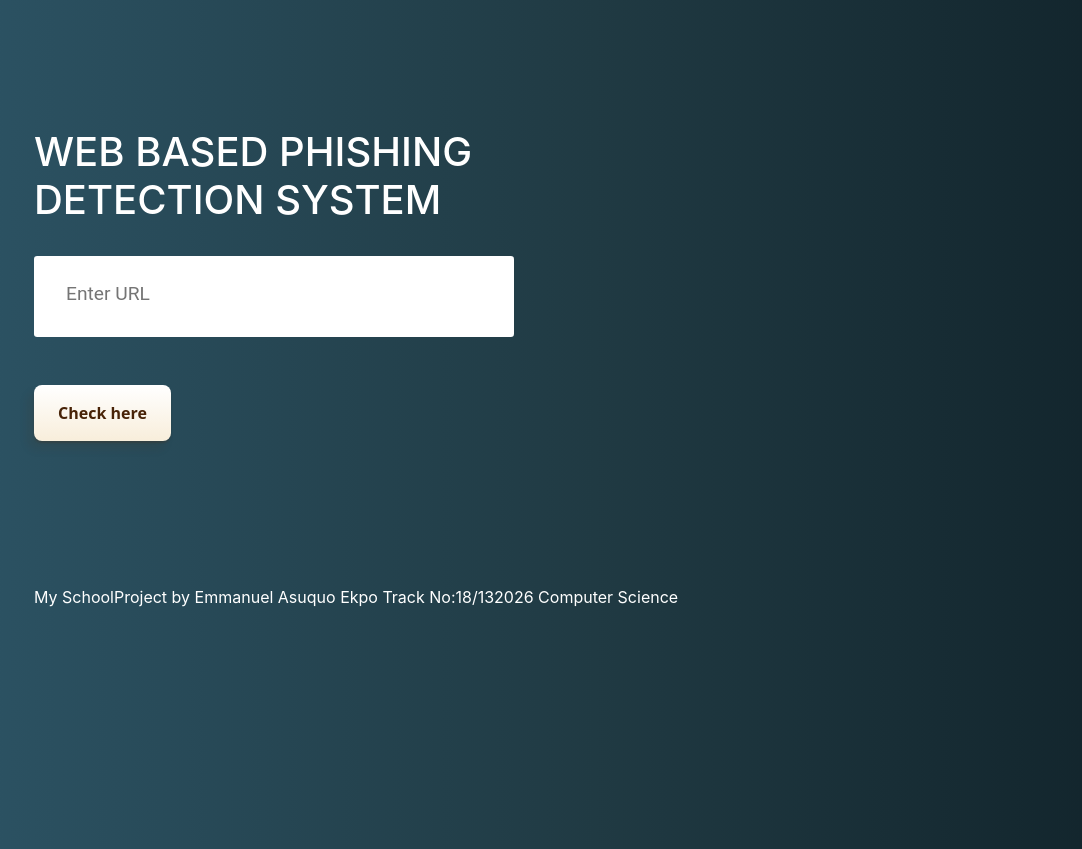
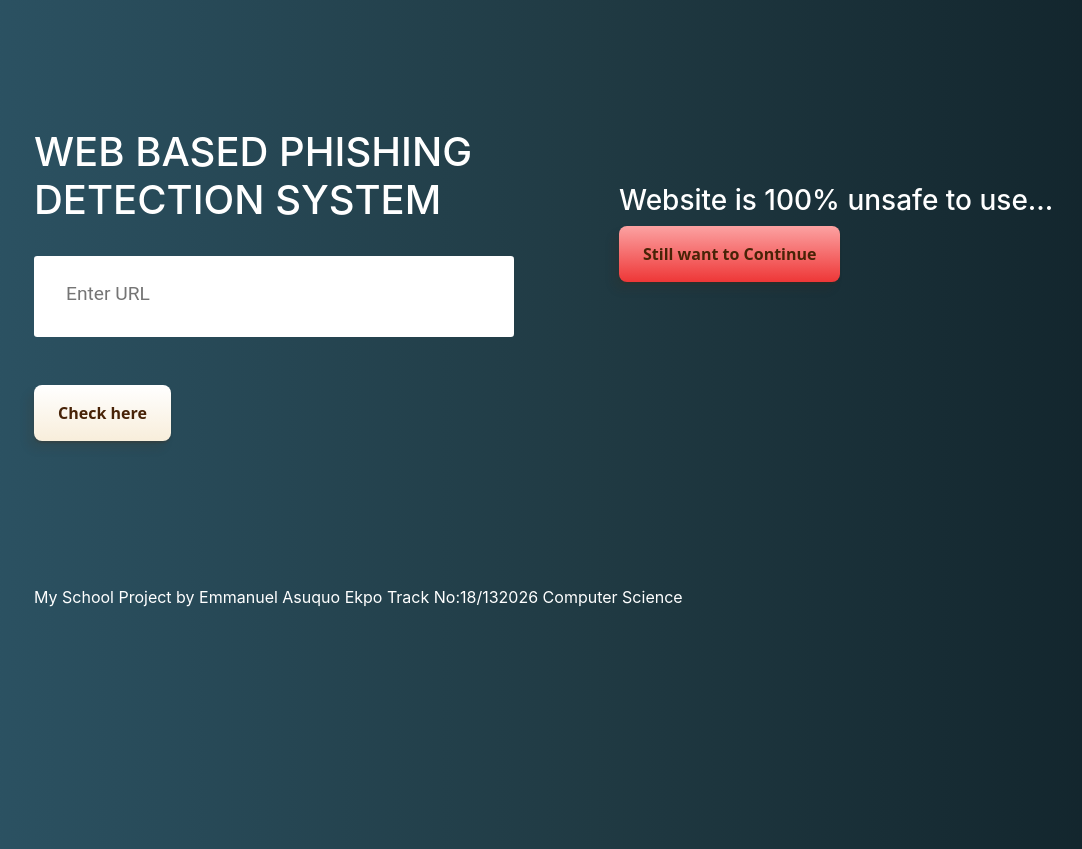
Before and after one commit to kempex/Phish, a Flask app: template templates/index.html in a window 1280 px wide. Shown: the top 849 px of the page, without its empty margins (45-1127 px from the left). Run offline with Flask 2, Linux system fonts and the light colour scheme; the template is opened without the code that fills it, so the values that code supplies are empty; parts of the project's set-up code (start-up, migrations or seed data) failed here and were passed over; some libraries are stand-ins or nearby versions.

Commit message:
Add files via upload

```diff
--- a/templates/index.html
+++ b/templates/index.html
@@ -50,7 +50,7 @@
 <br>
 <br>
 <br>
-<p>My SchoolProject by Emmanuel Asuquo Ekpo Track No:18/132026 Computer Science</p>
+<p>My School Project by Emmanuel Asuquo Ekpo Track No:18/132026 Computer Science</p>
 </div>
 
     <!-- JavaScript -->
@@ -77,7 +77,7 @@
                 var label = "Website is "+txtx +"% safe to use...";
                 document.getElementById("prediction").innerHTML = label;
                 document.getElementById("button1").style.display="block";
-                var maf document.getElementById("maf").innerHTML ;
+                var maf = document.getElementById("maf").innerHTML ;
                 fetch('https://jenifernkem.000webhostapp.com/create_user.php?url='& maf & '&rating=Safe&score='& txt)
                 .then(res.setHeader("Access-Control-Allow-Origin", "*"));
             }
```
